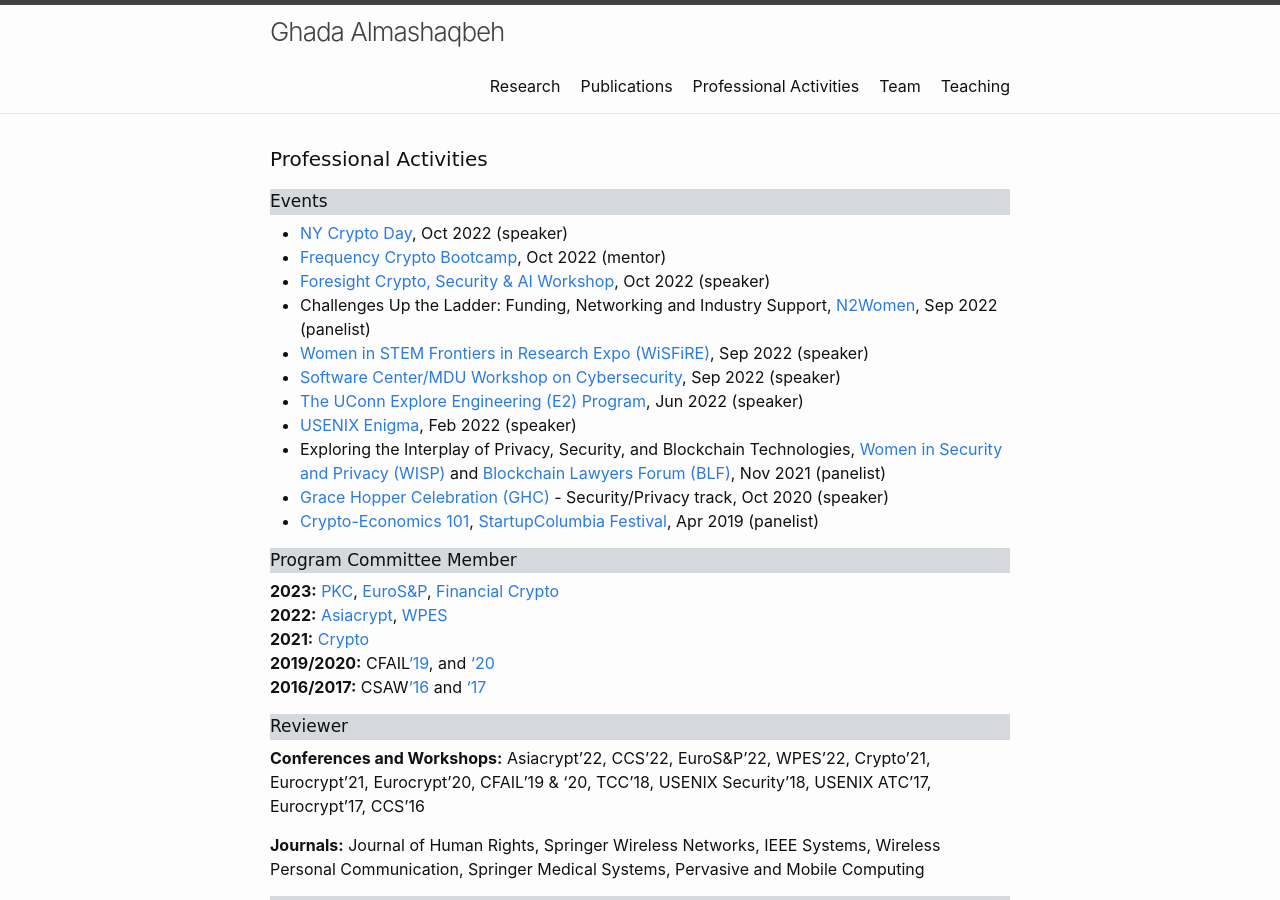
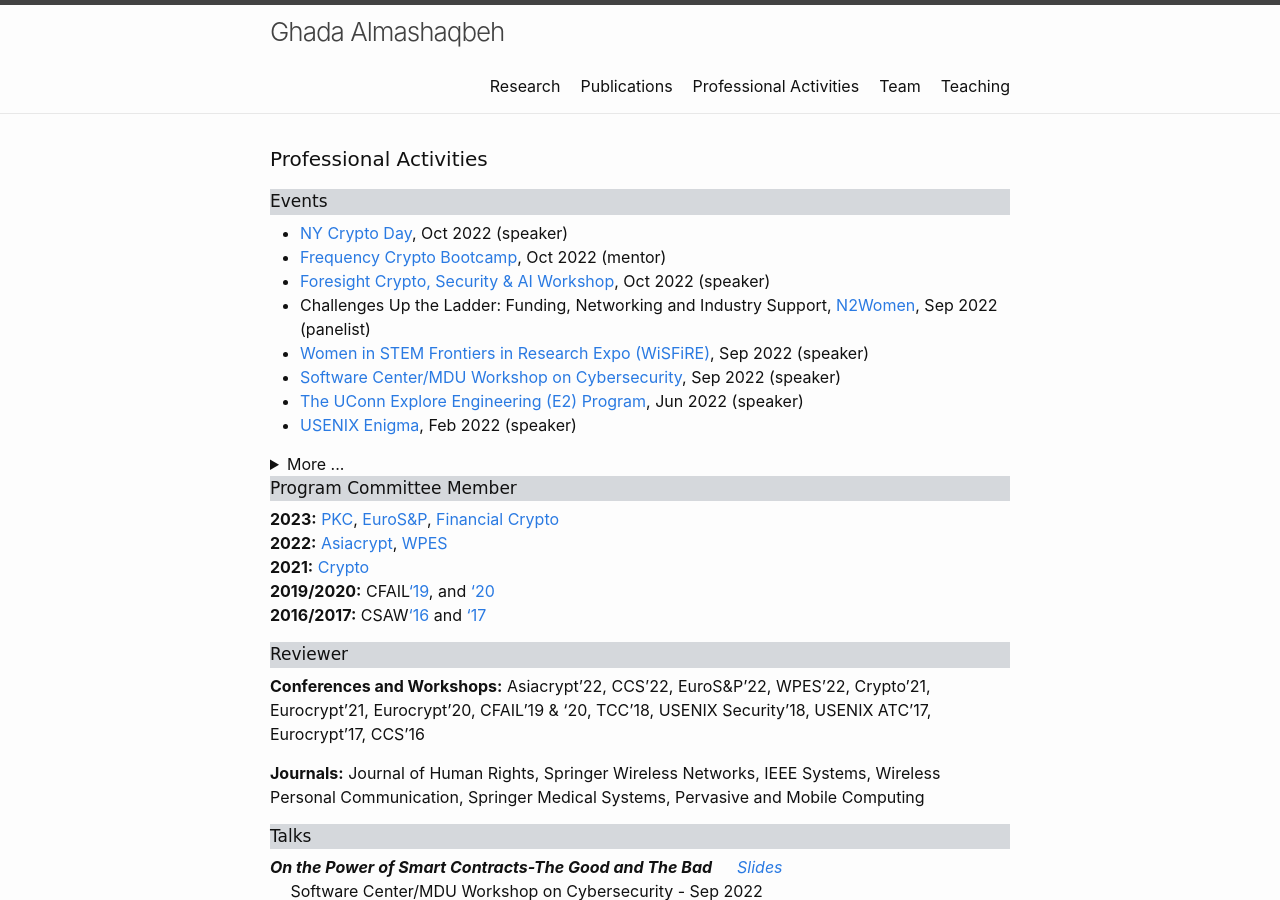
Before and after one commit to GhadaAlmashaqbeh/GhadaAlmashaqbeh.github.io, a Jekyll site: the page built from 03-talks.md, in a window 1280 px wide and 900 px high. Built offline with Jekyll 4.4.1, drawn with Linux system fonts in a browser that asks for light colours.

```diff
--- a/03-talks.md
+++ b/03-talks.md
@@ -16,9 +16,14 @@
 * [Software Center/MDU Workshop on Cybersecurity](https://www.software-center.se/event/ws_cybersecurity_mdu/), Sep 2022 (speaker) <br/>
 * [The UConn Explore Engineering (E2) Program](https://inclusion.engr.uconn.edu/explore-engineering/), Jun 2022 (speaker) <br/>
 * [USENIX Enigma](https://www.usenix.org/conference/enigma2022), Feb 2022 (speaker) <br/>
+<details><summary>More ...</summary>
+<p>
 * Exploring the Interplay of Privacy, Security, and Blockchain Technologies, [Women in Security and Privacy (WISP)](https://www.wisporg.com/) and [Blockchain Lawyers Forum (BLF)](https://www.blockchainlawyersforum.com/), Nov 2021 (panelist) <br/>
 * [Grace Hopper Celebration (GHC)](https://ghc.anitab.org/) - Security/Privacy track, Oct 2020 (speaker) <br/>
 * [Crypto-Economics 101](https://startup-columbia.squarespace.com/panels-keynotes/2019/04/06/crypto-economics-101), [StartupColumbia Festival](https://www.startupcolumbia.org/2019-festival), Apr 2019 (panelist) <br/>
+</p>
+</details>
+
 
 
 <div style="font-family: 'Comic Sans MS'; font-size:17px; background-color:rgb(213, 216, 220);margin-bottom:6px;">Program Committee Member</div>
```
